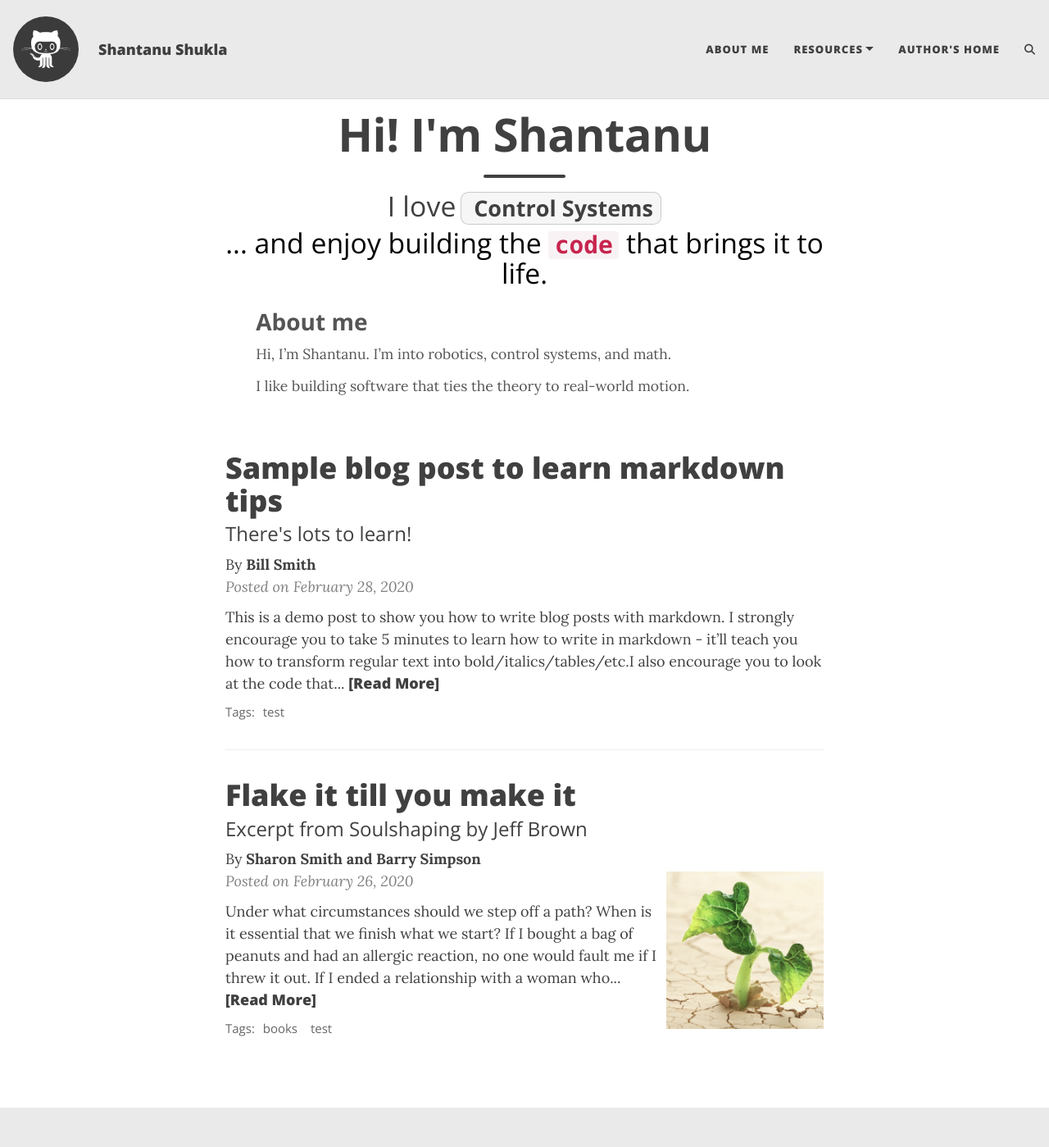
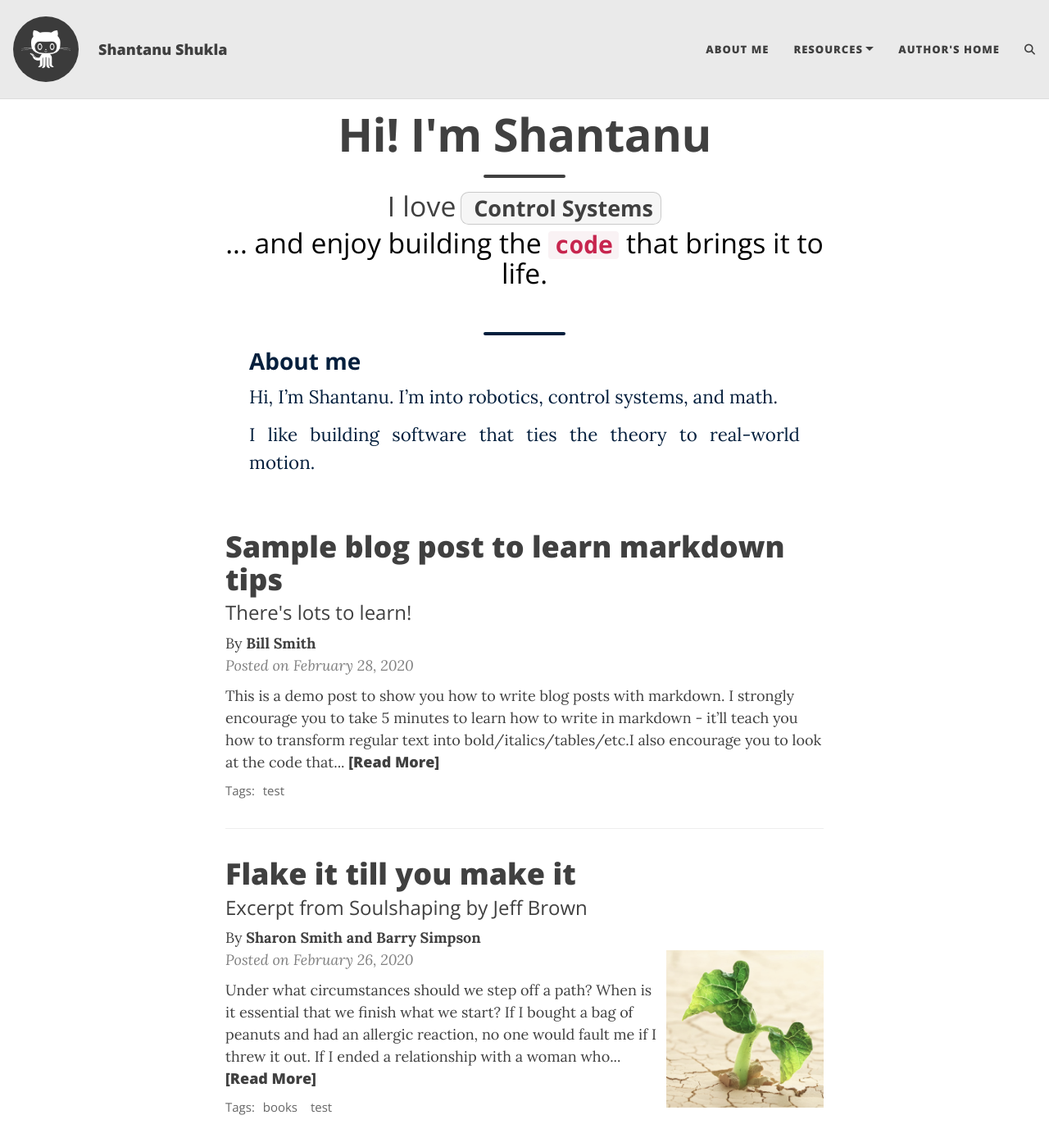
Before and after one commit to shantanusshukla/shantanusshukla.github.io, a Jekyll site: the page built from index.html, in a window 1280 px wide and 1400 px high. Shown: the whole window at 82% size. Built offline with Jekyll 4.4.1, drawn with Linux system fonts in a browser that asks for light colours; the list of posts is cut into pages by our own code; comment, search, counter and statistics services are not loaded.

Commit message:
Change content style

```diff
--- a/_includes/about_intro.html
+++ b/_includes/about_intro.html
@@ -1,4 +1,5 @@
 <div class="about-intro">
+    <hr class="small">
     <h2>About me</h2>
     <p>Hi, I’m Shantanu. I’m into robotics, control systems, and math.</p>
     <p>I like building software that ties the theory to real-world motion.</p>
--- a/assets/css/style.css
+++ b/assets/css/style.css
@@ -44,12 +44,13 @@
 
 /* Container */
 .about-intro {
-    max-width: 60ch;           /* nice readable width */
-    margin: 0 auto 2rem;       /* centered, with spacing below */
+    max-width: 42rem;           /* nice readable width */
+    margin: 2rem auto;       /* centered, with spacing below */
     text-align: left;          /* or center if you prefer */
-    color: #555;               /* body text tone */
-    font-size: 1.1rem;         /* bump size a bit */
+    color: #041f3d;               /* body text tone */
+    font-size: 1.4rem;         /* bump size a bit */
     line-height: 1.6;
+    text-align: justify;  /* optional: justify text */
 }
 
 /* Heading inside the section */
```
